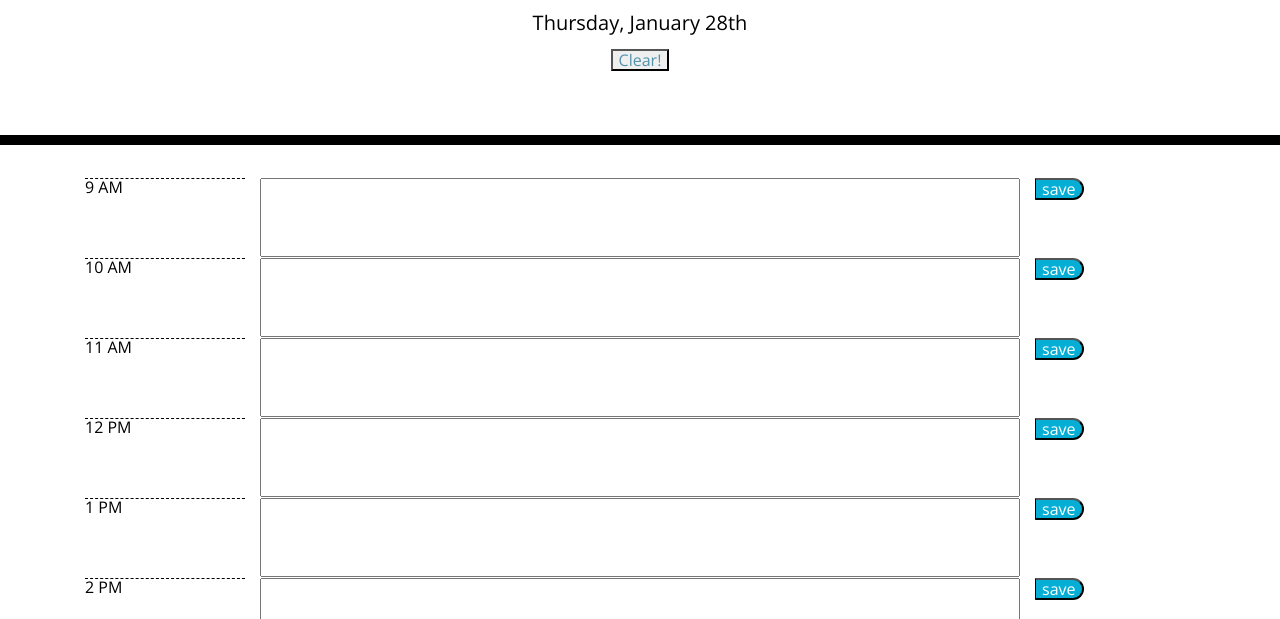
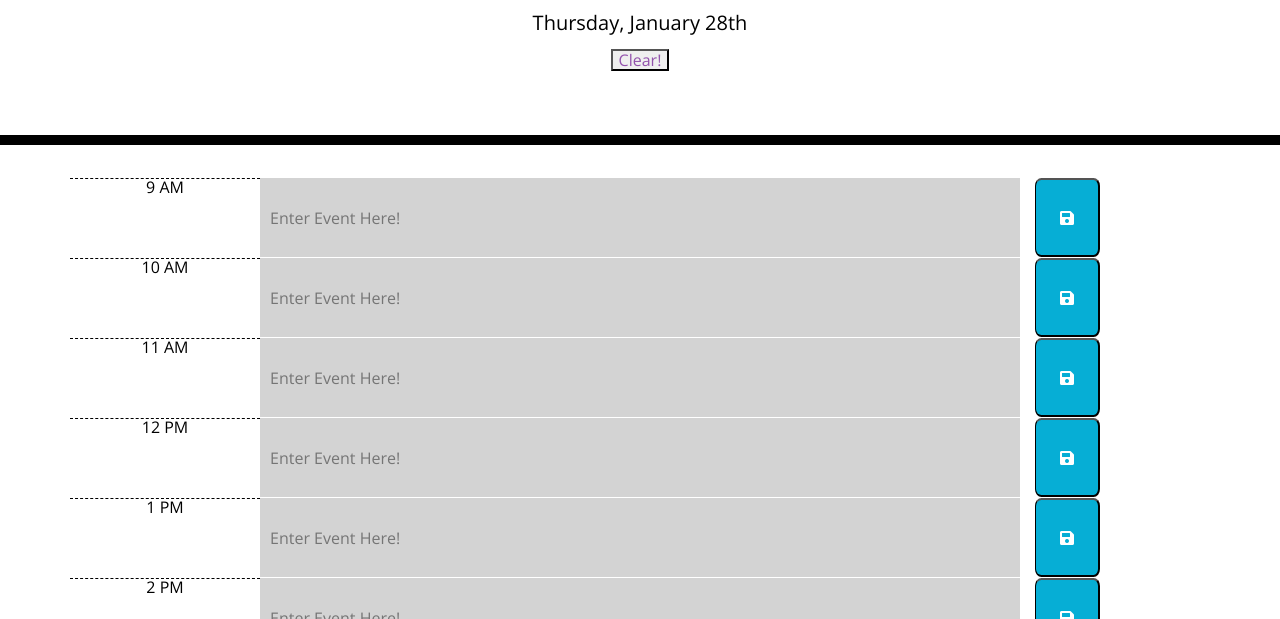
Before and after one commit to danioDev2013/Schedule_Your_Day, a plain HTML site: page index.html in a window 1280 px wide. Shown: the part 181-800 px from the top of the page. Drawn offline with nearby package versions, Linux system fonts and the light colour scheme.

Commit message:
got the colors to start showing up, saved to local storage, might do it a diff way because not working, updated comments commit

```diff
--- a/assets/css/style.css
+++ b/assets/css/style.css
@@ -3,23 +3,15 @@
     font-size: 16px;
     line-height: 1;
   }
-  .container,
-  header {
-  }
-  .card {
-    display: none;
-    margin: 50px auto;
-    text-align: center;
-    transition: 0.3s;
-    width: 80vw;
-    height: 50vw;
-}
-  textarea{
+
+
+  .textarea{
     background: transparent;
+    height: 100%;
+    width: 100%;
     border: none;
     resize: none;
     color: #000000;
-    border-left: 1px solid black;
     padding: 10px;
   }
 
@@ -39,6 +31,11 @@
     text-align: center;
     border-radius: 15px;
   }
+  .col-8,
+  .col-2 {
+    padding: 0 0 0 0;
+  }
+
 
   .row {
     white-space: pre-wrap;
@@ -73,6 +70,9 @@
     border-bottom-right-radius: 15px;
     background-color: #06AED5;
     color: white;
+    height: 100%;
+    width: 100%;
+    border-radius: 10%;
   }
 
   .saveBtn i:hover {
@@ -80,7 +80,7 @@
     transition: all .3s ease-in-out;
   }
   .clear-btn {
-    color: rgb(83, 148, 173);
+    color: rgb(147, 83, 173);
   }
 
   @media screen and (max-width: 299px) {
--- a/assets/js/script.js
+++ b/assets/js/script.js
@@ -1,76 +1,114 @@
-//clear button text
-$(".clear-btn").text("Clear!");
+
+//using moment for the date change on html
+$("#currentDay").text(moment().format("dddd, MMMM Do"));
+
+//variable for time array
+var timeTextArr = [];
+
 
 $( document ).ready(function() {
 
+    //clear button, words that will show up on button
+    $(".clear-btn").text("Clear!");
 
-    //using moment for the date
-    $("#currentDay").text(moment().format("dddd, MMMM Do"));
-    //current time
-    var currentT = new Date().getHours();
-    currentT = moment(currentT, 'HH:mm:ss').format('h A');
-    console.log(currentT);
+    //checking the array
+    //console.log(timeTextArr);
+
+    //formats the time
+    var currentTime = moment().format('H');
+    //console.log(currentTime);
+
+    //loop to loop through the rows and columns, i = 9 for the amount of rows,
+    for(var i = 9; i < 18; i++) {
 
 
+        //row 1, adds article tag to each row, class, and id with the associated i
+        var row = $("<article>");
+        row.addClass("row time-block");
+        row.attr("id", i);
+        row.attr("data-time", i);
 
 
+        //column 1, time will show up in the column
+        var column1 = $("<article>");
+        column1.addClass("col-2 time-block");
 
+        //paragraph area in column that holds the time text, adds class and id to the paragraph
+        var timeTextShow = $("<p>");
+        timeTextShow.addClass("hour");
+        timeTextShow.attr("data-time", i);
+        timeTextShow.attr("id", i);
+        //pushes the time to the time array, helps to store for color and other functions
+        timeS = i;
+        timeS = parseInt(timeS);
+        timeTextArr.push({"time": timeS});
+        //adds the AM and PM to the text
+        if(i < 12) {
+            timeTextShow.text(i + " AM");
+        } else if(i == 12) {
+            timeTextShow.text(i + " PM");
+        } else {
+            timeTextShow.text(i - 12 + " PM");
+        }
+        //appends the time to the column so it will show
+        column1.append(timeTextShow);
 
+        //column 2, where user writes event and adds class for past
+        var column2 = $("<article>");
+        column2.addClass("col-8 past");
+        var inputArea = $("<input>");
+        inputArea.attr("placeholder", "Enter Event Here!")
+        inputArea.addClass("textarea textOfUser");
+        inputArea.attr("id", "text" + i);
+        column2.append(inputArea);
 
-    //loop to put rows and columns, i is = to 9 rows.
-    for(var i = 9; i < 18; i++){
+        //column3, save button, with icon
+        var column3 = $("<article>");
+        column3.addClass("col-1 save-button");
+        var button = $("<button>");
+        button.addClass("saveBtn save fas fa-save");
+        button.attr("id", i);
+        //appends button
+        column3.append(button);
 
-        //row 1
-        var row = $("<article>");
-        row.addClass("row");
-
-        //column 1, where time will go
-        var column1 = $("<article>");
-        column1.addClass("col-2 time");
-        //adds time to the first rows
-        var timeShown = $("<p>");
-        timeShown.addClass("hour");
-        timeShown.text(i);
-        if(i < 12) {
-            timeShown.text(i + " AM");
-        } else if(i == 12) {
-            timeShown.text(i + " PM");
-        } else {
-            timeShown.text(i - 12 + " PM");
-        }
-        column1.append(timeShown);
-
-
-        //column 2, where they write event
-        var column2 = $("<input>");
-        column2.addClass("col-8 textArea");
-
-        //column3, save button
-        var column3 = $("<article>");
-        column3.addClass("col-1 save-button")
-        var button = $("<button>");
-        button.addClass("saveBtn save");
-        column3.append(button);
-        //var column3 = $(`<div class="col-1"> <button class="saveBtn" id=${i}><i class="fas fa-save"></i></button>`);
-
-        //append each column to a row
+        //append each column to each row
         row.append(column1);
         row.append(column2);
         row.append(column3);
 
         //appends the row to the container class in the html
         $(".container").append(row);
-        console.log("hi");
 
     }
 
+    //on click save function
+    $(".saveBtn").on("click", function(){
+        var userInputId = $(this).attr('id');
+        var userText = $(this).parent().siblings().children('.textOfUser').val()
+        localStorage.setItem(userInputId, userText);
 
-    //creating save button
-    $(".saveBtn").text("save");
+    });
 
+    //color function, changes color depending on present or current. It already was set to past.
+    var colorChange = function() {
+        console.log(currentTime);
+        for(var i = 9; i < 18; i++){
+            console.log(currentTime, $("#" + i).data("time"));
+            if($("#" + i).data("time") == currentTime){
+               $("#text" + i).addClass("present");
+            } else if(currentTime < $("#" + i).data("time")) {
+                $("#text" + i).addClass("future");
+            }
+        }
+    }
 
-    //colors
+    //call the color change function
+    colorChange();
 
+    //clear button click
+    $(".clear-btn").on("click", function() {
+        $(".textOfUser").val("");
 
+    });
 
 })
--- a/index.html
+++ b/index.html
@@ -29,12 +29,8 @@
       <p id="currentDay" class="lead"></p>
       <button class="clear-btn"></button>
     </header>
-    <div class="card">
-      <article class="card-body">
-      </article>
-    </div>
     <div class="container">
-      <!-- Timeblocks-->
+      <!--rows and columns show up here-->
     </div>
 
     <script src="https://cdnjs.cloudflare.com/ajax/libs/jquery/3.2.1/jquery.min.js"></script>
```
